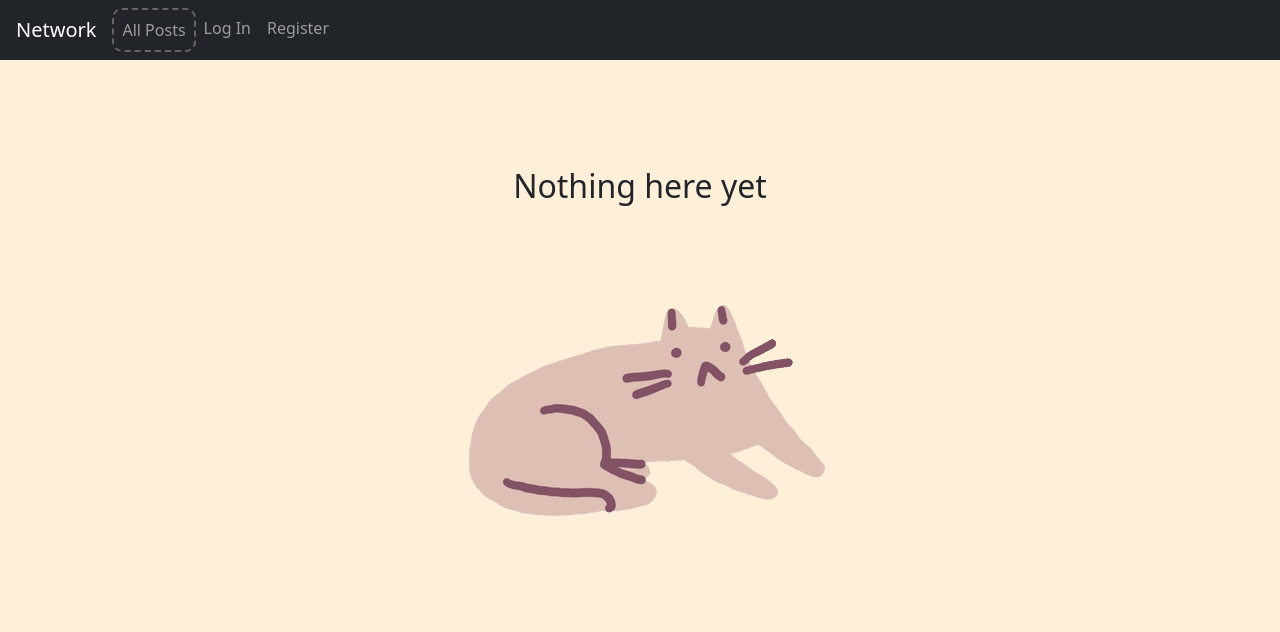
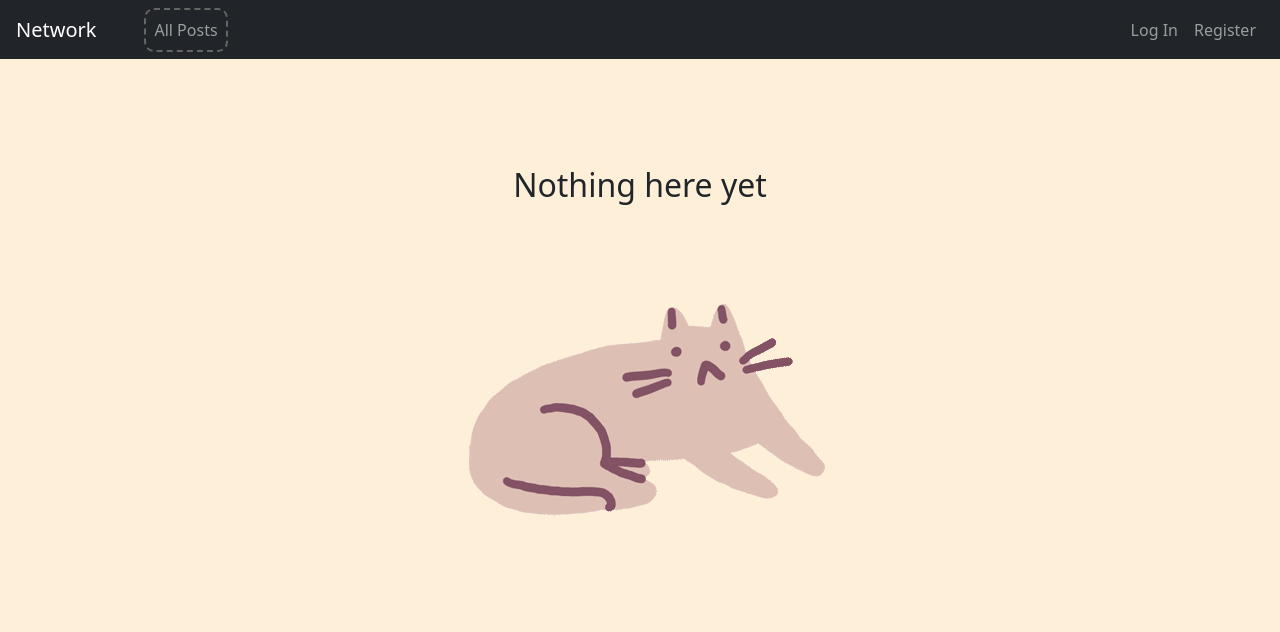
Before and after one commit to VladyslavaSysenko/Network_Django, a Django app: page /posts/1 in a window 1280 px wide. Shown: the top 632 px of the page. Run offline with Django 3.2, Linux system fonts and the light colour scheme; data that the repository does not hold is empty; some libraries are stand-ins or nearby versions.

Commit message:
Move navbar

```diff
--- a/network/static/network/styles.css
+++ b/network/static/network/styles.css
@@ -9,6 +9,10 @@
  }
 
 /* HAVBAR */
+
+.navbar {
+  height: 3.7em;
+}
 
 .active_nav {
   border-radius: 10px;
--- a/network/templates/network/layout.html
+++ b/network/templates/network/layout.html
@@ -25,8 +25,8 @@
                 <span class="navbar-toggler-icon"></span>
             </button>
 
-            <div class="collapse navbar-collapse">
-              <ul class="navbar-nav mr-auto">
+            <ul class="collapse navbar-collapse mb-0">
+              <ul class="navbar-nav">
                 {% if user.is_authenticated %}
                     <li class="nav-item">
                         <a class="nav-link" id="userpage" href="{% url 'user_page' user.username 1 %}"><strong>{{ user.username }}</strong></a>
@@ -35,7 +35,9 @@
                 <li class="nav-item">
                   <a class="nav-link" href="{% url 'index' 1 %}">All Posts</a>
                 </li>
+              </ul>
                 {% if user.is_authenticated %}
+                <ul class="navbar-nav mr-auto">
                     <li class="nav-item">
                         <a class="nav-link" id="nav_new_post" data-bs-toggle="modal" data-bs-target="#Modal">New Post</a>
                     </li>
@@ -43,13 +45,13 @@
                         <a class="nav-link" href="{% url 'following_posts' 1 %}">Following</a>
                     </li>
                 </ul>
-                <ul class="navbar-nav">
-                    <li class="nav-item my-2 my-lg-0">
+                <ul class="navbar-nav ml-auto">
+                    <li class="nav-item">
                         <a class="nav-link" href="{% url 'logout' %}">Log Out</a>
                     </li>
                 </ul>
                 {% else %}
-                <ul class="navbar-nav">
+                <ul class="navbar-nav ml-auto">
                     <li class="nav-item">
                         <a class="nav-link" href="{% url 'login' %}">Log In</a>
                     </li>
@@ -58,7 +60,7 @@
                     </li>
                 </ul>
                 {% endif %}
-            </div>
+              </ul>
           </nav>
 
 
```
